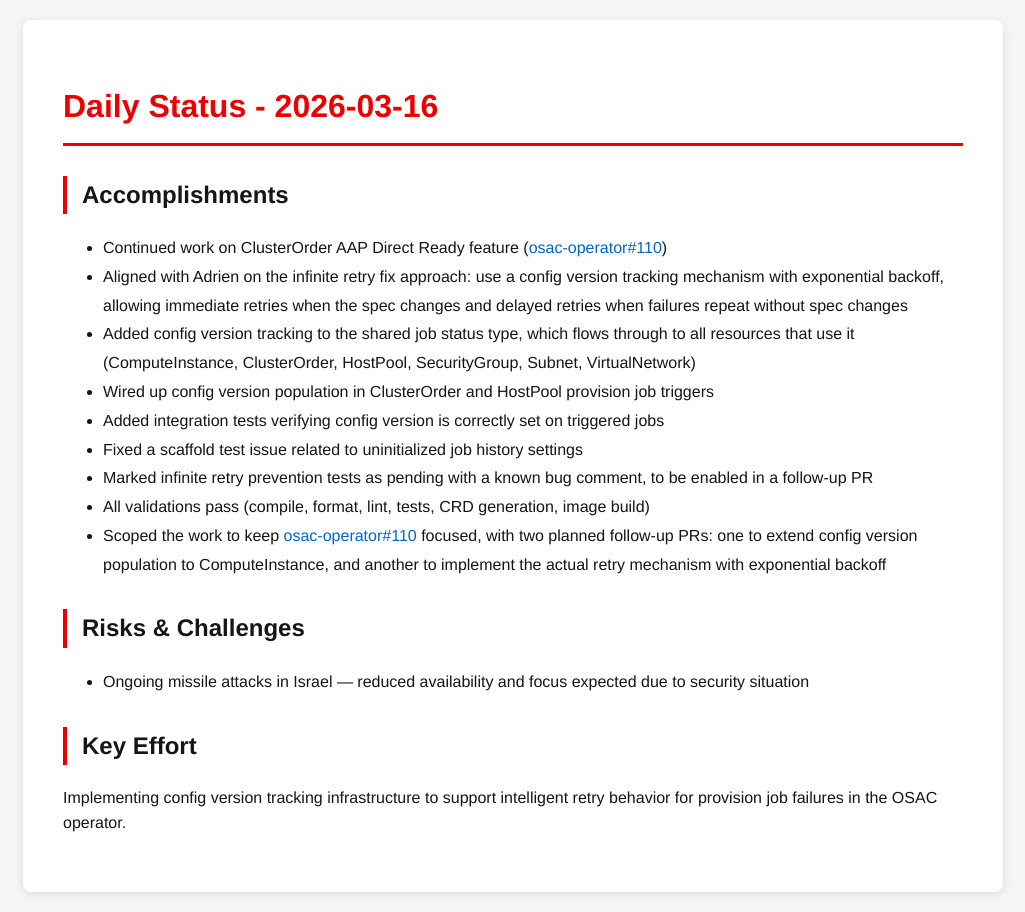
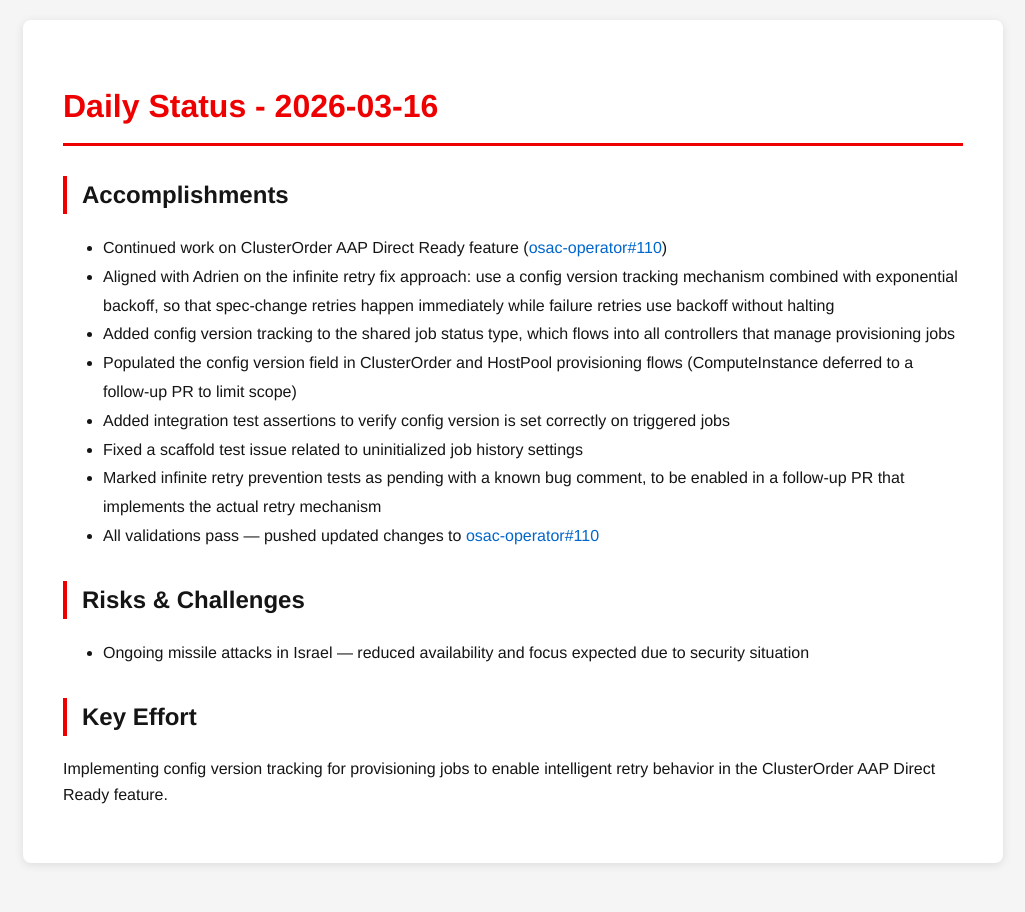
Before and after one commit to tzvatot/daily-status, a Jekyll site: the page built from 2026-03-16.md, in a window 1280 px wide. Shown: the whole page, without its empty margins (127-1152 px from the left). Built offline with Jekyll 4.4.1, drawn with Linux system fonts in a browser that asks for light colours.

Commit message:
Daily status update - 2026-03-16

```diff
--- a/2026-03-16.md
+++ b/2026-03-16.md
@@ -8,17 +8,16 @@ date: 2026-03-16
 
 ## Accomplishments
 - Continued work on ClusterOrder AAP Direct Ready feature ([osac-operator#110](https://github.com/osac-project/osac-operator/pull/110))
-- Aligned with Adrien on the infinite retry fix approach: use a config version tracking mechanism with exponential backoff, allowing immediate retries when the spec changes and delayed retries when failures repeat without spec changes
-- Added config version tracking to the shared job status type, which flows through to all resources that use it (ComputeInstance, ClusterOrder, HostPool, SecurityGroup, Subnet, VirtualNetwork)
-- Wired up config version population in ClusterOrder and HostPool provision job triggers
-- Added integration tests verifying config version is correctly set on triggered jobs
+- Aligned with Adrien on the infinite retry fix approach: use a config version tracking mechanism combined with exponential backoff, so that spec-change retries happen immediately while failure retries use backoff without halting
+- Added config version tracking to the shared job status type, which flows into all controllers that manage provisioning jobs
+- Populated the config version field in ClusterOrder and HostPool provisioning flows (ComputeInstance deferred to a follow-up PR to limit scope)
+- Added integration test assertions to verify config version is set correctly on triggered jobs
 - Fixed a scaffold test issue related to uninitialized job history settings
-- Marked infinite retry prevention tests as pending with a known bug comment, to be enabled in a follow-up PR
-- All validations pass (compile, format, lint, tests, CRD generation, image build)
-- Scoped the work to keep [osac-operator#110](https://github.com/osac-project/osac-operator/pull/110) focused, with two planned follow-up PRs: one to extend config version population to ComputeInstance, and another to implement the actual retry mechanism with exponential backoff
+- Marked infinite retry prevention tests as pending with a known bug comment, to be enabled in a follow-up PR that implements the actual retry mechanism
+- All validations pass — pushed updated changes to [osac-operator#110](https://github.com/osac-project/osac-operator/pull/110)
 
 ## Risks & Challenges
 - Ongoing missile attacks in Israel — reduced availability and focus expected due to security situation
 
 ## Key Effort
-Implementing config version tracking infrastructure to support intelligent retry behavior for provision job failures in the OSAC operator.
+Implementing config version tracking for provisioning jobs to enable intelligent retry behavior in the ClusterOrder AAP Direct Ready feature.
```
